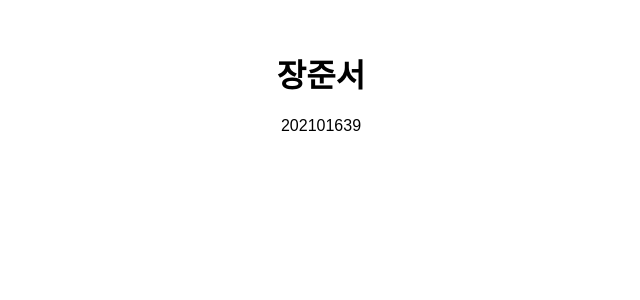
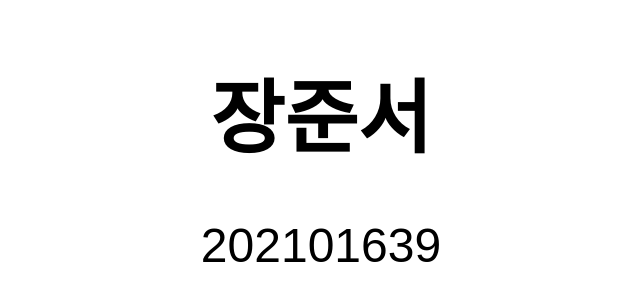
Before and after one commit to junseo2002/junseo2002.github.io, a plain HTML site: page index.html in a window 1280 px wide. Shown: the whole page, without its empty margins (319-959 px from the left). Drawn offline with Linux system fonts and the light colour scheme.

Commit message:
Add files via upload

```diff
--- a/index.css
+++ b/index.css
@@ -4,12 +4,12 @@ body {
   margin-top: 50px;
 }
 
-.name {
+h1 {
   font-size: 5em;
   font-weight: bold;
   margin-bottom: 20px;
 }
 
-.student-id {
+p {
   font-size: 3em;
 }
```
